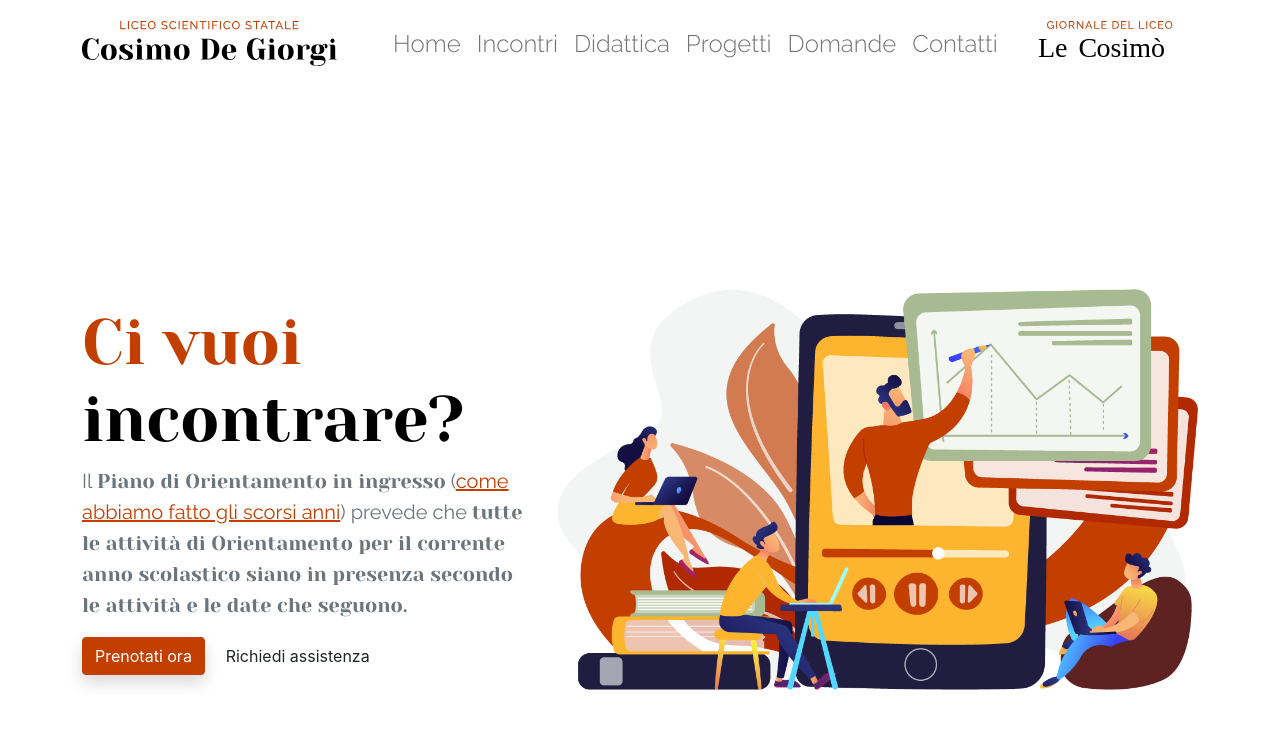
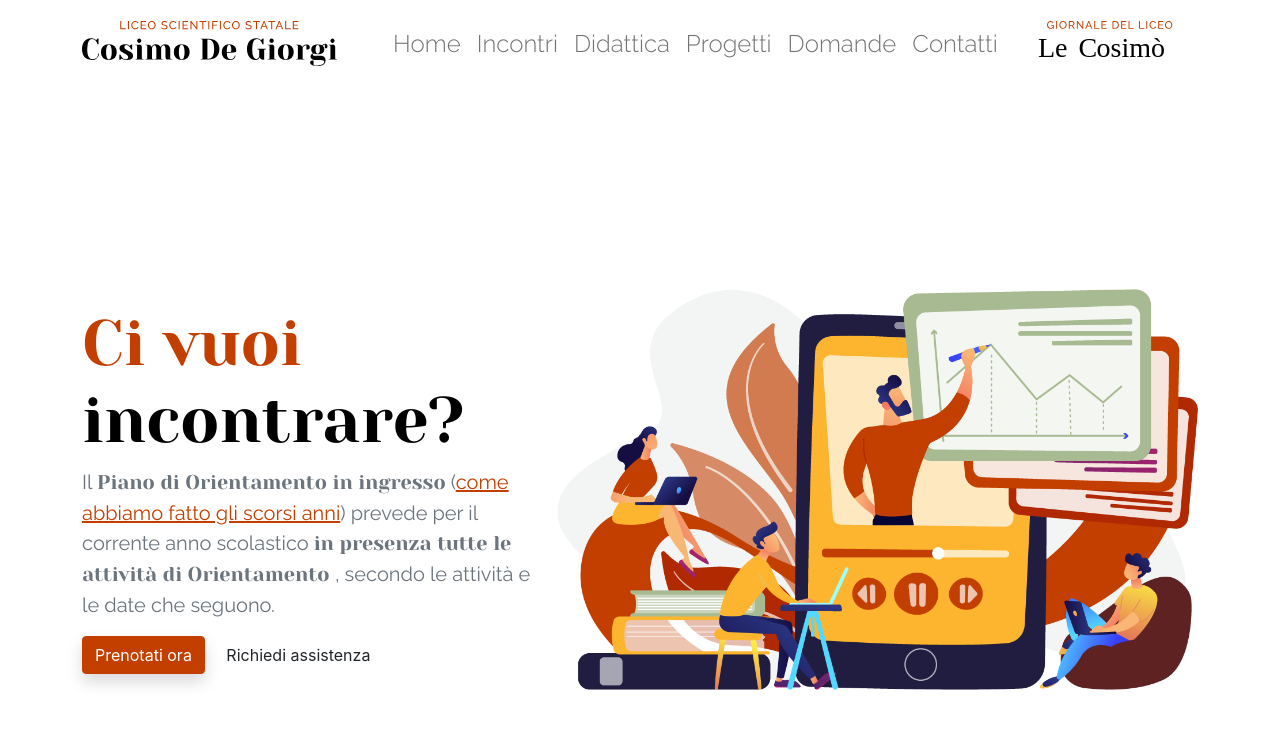
Before and after one commit to PiervitoCreanza/orientamento.liceodegiorgi.edu.it, a Jekyll site: the page built from incontri.html, in a window 1280 px wide and 900 px high. Shown: the top 729 px of the window. Built offline with Jekyll 4.4.1, drawn with Linux system fonts in a browser that asks for light colours.

Commit message:
Updated '_data/incontri.json' via CloudCannon

```diff
--- a/_data/incontri.json
+++ b/_data/incontri.json
@@ -1,7 +1,7 @@
 {
 	"sezione1": {
 		"titolo": "<span class='text-red'>Ci vuoi</span> incontrare?",
-		"sottotitolo": "Il <b>Piano di Orientamento in ingresso</b> (<a href=\"https://youtu.be/01k6tjEpeTk\">come abbiamo fatto gli scorsi anni</a>) prevede che <b>tutte le attività di Orientamento per il corrente anno scolastico siano in presenza secondo le attività e  le date che seguono."
+		"sottotitolo": "Il <b>Piano di Orientamento in ingresso</b> (<a href=\"https://youtu.be/01k6tjEpeTk\">come abbiamo fatto gli scorsi anni</a>) prevede per il corrente anno scolastico <b> in presenza tutte le attività di Orientamento </b>, secondo le attività e le date che seguono."
 	},
 	"listaIncontri": [
 		{
```
